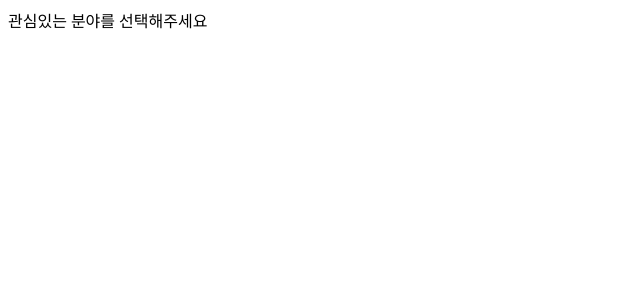
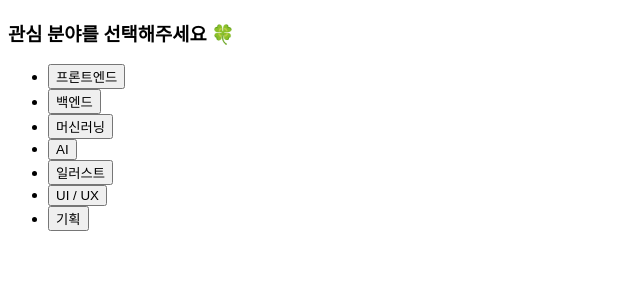
Before and after one commit to Team-semo/semo-frontend-with-type, a React (Create React App) app: page /auth/interest in a window 1280 px wide. Shown: the top 300 px of the page, without its empty margins (0-640 px from the left). Built offline with nearby package versions, Linux system fonts and the light colour scheme.

Commit message:
Feat: 관심있는 스택 선택 페이지
관심있는 스택을 선택할 수 있는 페이지
현재 구현 중
mock data를 이용해 흥미 요소들 출력
흥미 요소를 선택하면 저장
까지 진행

```diff
--- a/src/pages/auth/InterestPage.tsx
+++ b/src/pages/auth/InterestPage.tsx
@@ -1,7 +1,59 @@
-import React from "react";
+import React, { useState } from "react";
+
+interface IMockData {
+  name: string;
+}
+
+const mockData: IMockData[] = [
+  { name: "프론트엔드" },
+  { name: "백엔드" },
+  { name: "머신러닝" },
+  { name: "AI" },
+  { name: "일러스트" },
+  { name: "UI / UX" },
+  { name: "기획" },
+];
 
 const InterestPage = () => {
-  return <div>관심있는 분야를 선택해주세요</div>;
+  const [selectedTags, setSelectedTags] = useState<string[]>([]);
+
+  const checkBeforeSelected = (target: string) => {
+    return selectedTags.includes(target) ? true : false;
+  };
+
+  const excludeTags = (target: string) => {
+    const targetIndex = selectedTags.indexOf(target);
+    const newTags = selectedTags.splice(targetIndex, 1);
+    setSelectedTags(newTags);
+  };
+
+  const includeTags = (target: string) => {
+    setSelectedTags((prev) => [...prev, target]);
+  };
+
+  const handleClickInteresting = (e: React.MouseEvent<HTMLButtonElement>) => {
+    const { innerText } = e.currentTarget;
+    if (checkBeforeSelected(innerText)) {
+      excludeTags(innerText);
+      console.log(selectedTags);
+      return;
+    }
+    includeTags(innerText);
+    console.log(selectedTags);
+  };
+
+  return (
+    <div>
+      <h3>관심 분야를 선택해주세요 🍀</h3>
+      <ul>
+        {mockData.map((data) => (
+          <li>
+            <button onClick={handleClickInteresting}>{data.name}</button>
+          </li>
+        ))}
+      </ul>
+    </div>
+  );
 };
 
 export default InterestPage;
```
